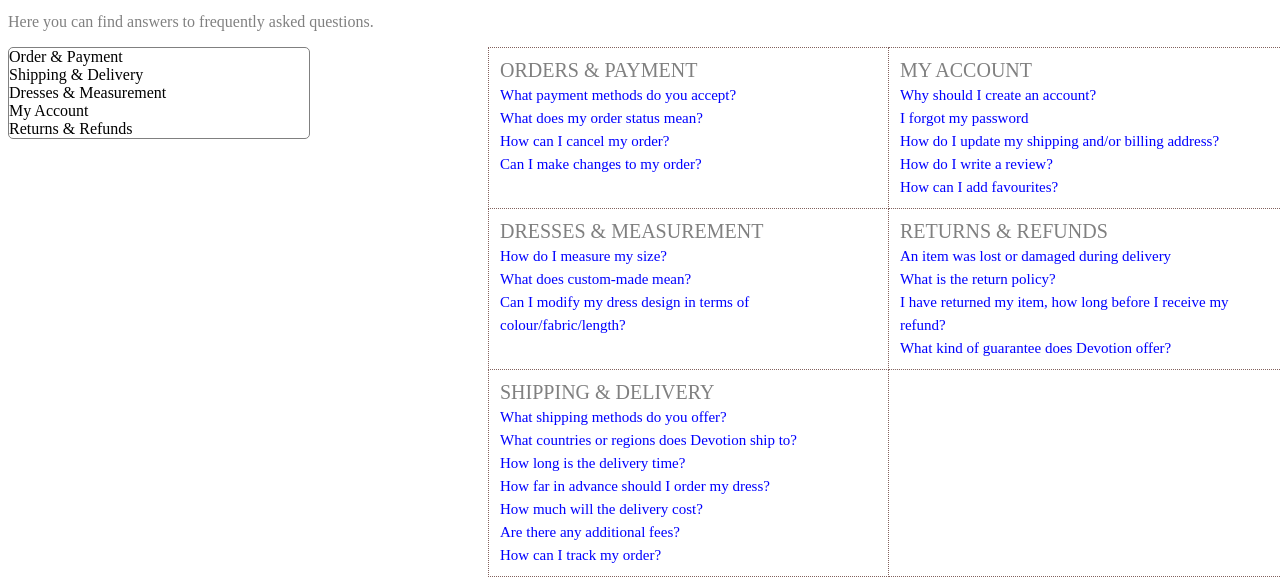
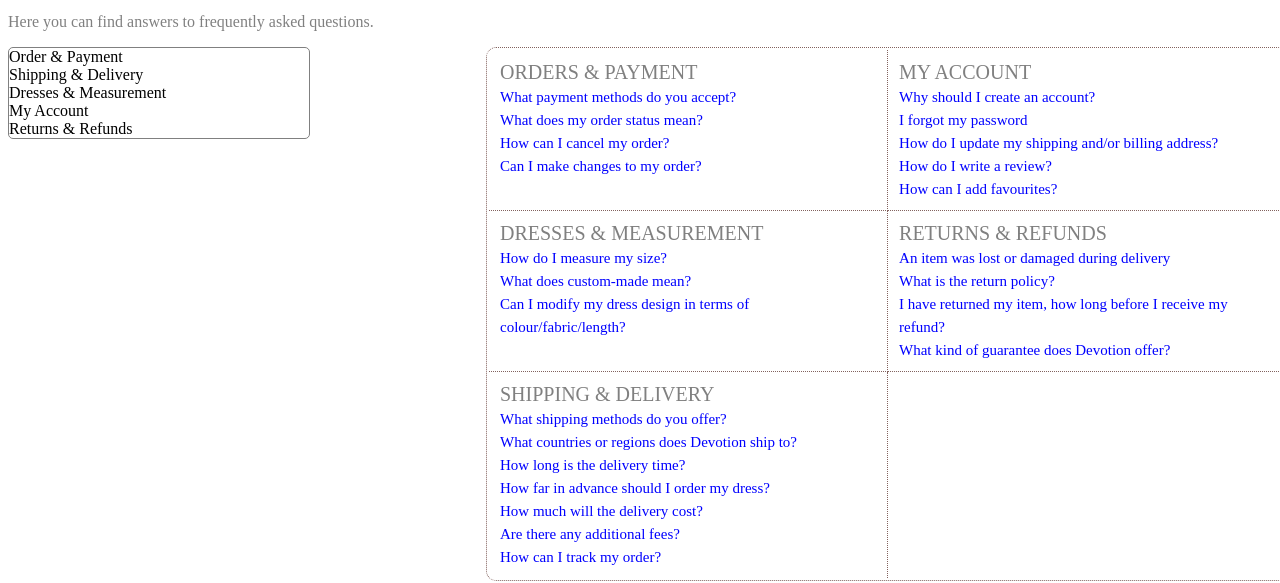
Before and after one commit to BAXtheGREATEST/Devotion, a website: page index.html in a window 1280 px wide. Shown: the part 247-830 px from the top of the page. Drawn offline with Linux system fonts and the light colour scheme.

Commit message:
table board now with radius

```diff
--- a/sass/styles.scss
+++ b/sass/styles.scss
@@ -177,6 +177,7 @@
 .mainbody-navmenu__ul {
     padding: 0px;
     margin: 0;
+    list-style-type: none;
 }
 .mainbody-navmenu__ul_li_link {
     text-decoration: none;
@@ -199,15 +200,18 @@
     margin: 10px;
 }
 .mainbody-faqpage__table {
-    border-radius: 5px;
-    border: 1px dotted #82625E;
+    border: 2px dotted white;
     border-collapse: collapse;
     width: 800px;
+    -webkit-border-radius: 20px;
+    -moz-border-radius:20px;
+    border-radius: 20px;
 }
 .mainbody-faqpage__table_tr_td {
   border: 1px dotted #82625E;
   text-align: left;
   vertical-align: top;
+  border-radius: 20px
 }
 .mainbody-navmenu-faqpage {
     display: flex;
@@ -221,4 +225,7 @@
 }
 .mainbody-faqpage {
     width: 800px;
+    border: 1px dotted #82625E;
+    border-radius: 10px;
+    overflow: hidden;
 }
```
Also changed, not shown: css/styles.css.
